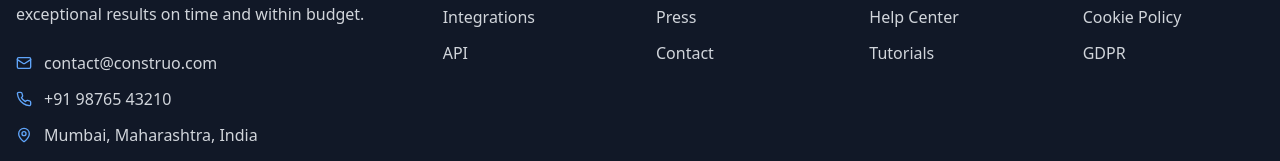
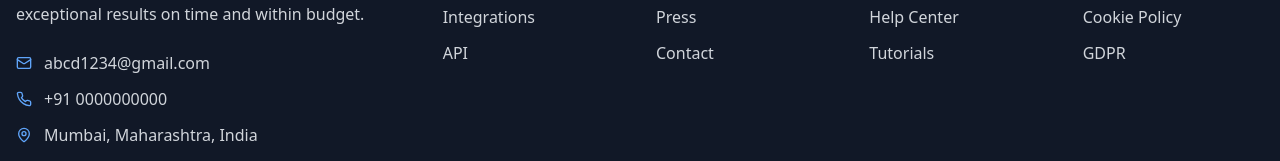
Before and after one commit to brmohan2004/construo, a React (Vite) app: page /blog in a window 1280 px wide. Shown: the part 1759-1920 px from the top of the page. Built offline with nearby package versions, Linux system fonts and the light colour scheme.

Commit message:
Deploy application to Netlify

```diff
--- a/src/components/Footer.tsx
+++ b/src/components/Footer.tsx
@@ -74,11 +74,11 @@
             <div className="space-y-3">
               <div className="flex items-center space-x-3">
                 <Mail className="w-4 h-4 text-blue-400" />
-                <span className="text-gray-300">contact@construo.com</span>
+                <span className="text-gray-300">abcd1234@gmail.com</span>
               </div>
               <div className="flex items-center space-x-3">
                 <Phone className="w-4 h-4 text-blue-400" />
-                <span className="text-gray-300">+91 98765 43210</span>
+                <span className="text-gray-300">+91 0000000000</span>
               </div>
               <div className="flex items-center space-x-3">
                 <MapPin className="w-4 h-4 text-blue-400" />
```
